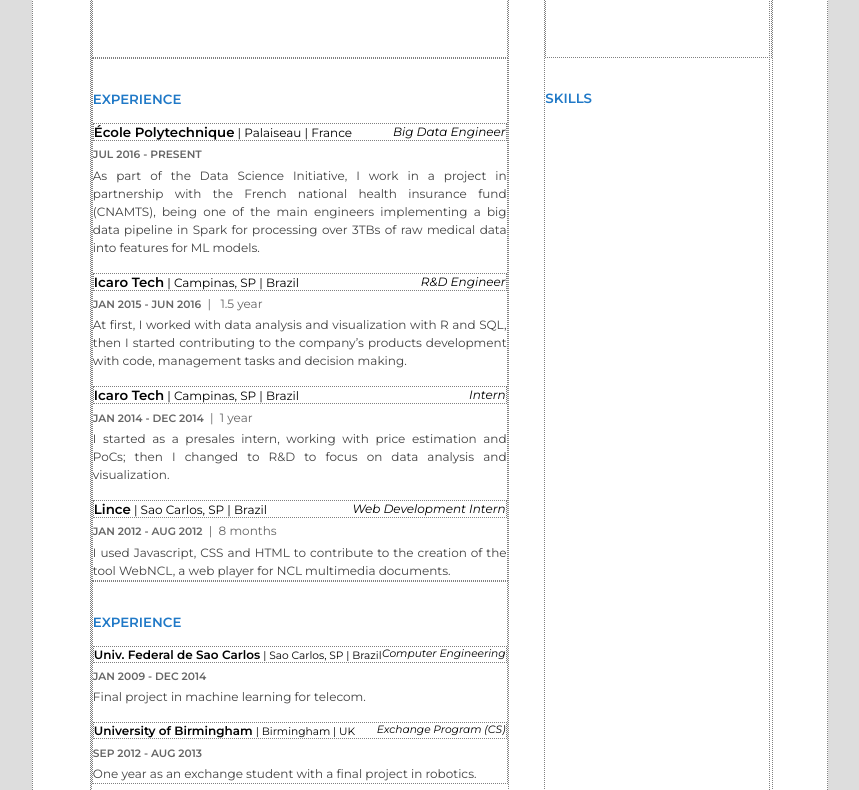
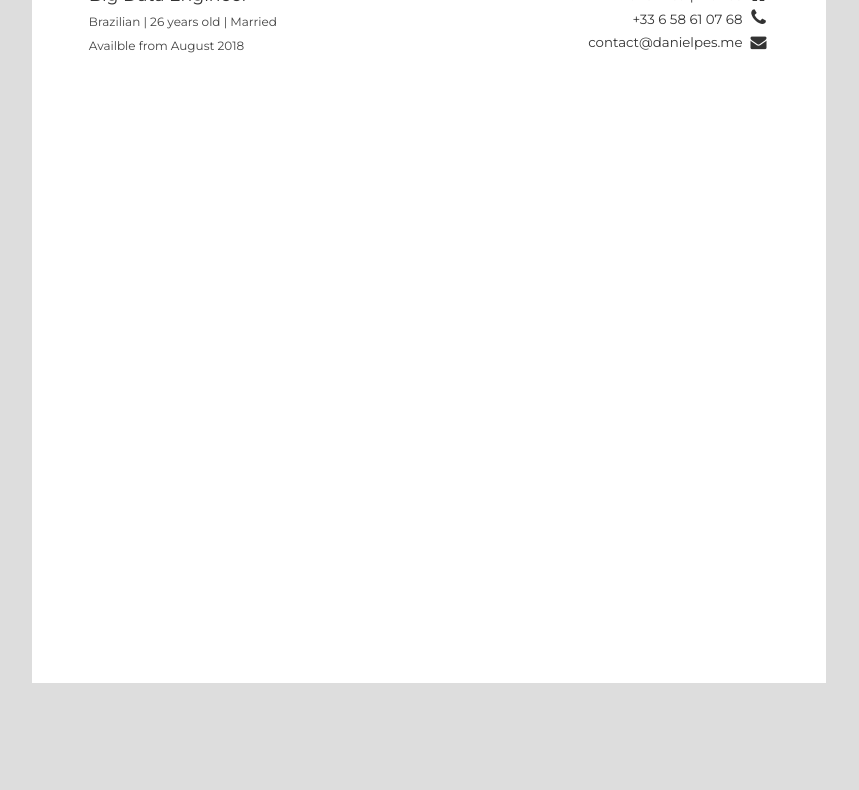
Before and after one commit to danielpes/resume, a plain HTML site: page index.html in a window 1280 px wide. Shown: the part 117-907 px from the top of the page, without its empty margins (211-1070 px from the left). After the commit the page ends 800 px from the top, so only its background shows below. Drawn offline with Linux system fonts and the light colour scheme.

Commit message:
New version with css3 grid

```diff
--- a/index.html
+++ b/index.html
@@ -1,100 +1,92 @@
 <!DOCTYPE html>
 <html lang="en">
 <head>
-<link>
     <meta charset="UTF-8">
+    <title>Test</title>
+    <link rel='stylesheet' href='stylesheets/bootstrap.min.css'>
+    <link href="https://fonts.googleapis.com/css?family=Merriweather:700|Montserrat:400,400i,500,600" rel="stylesheet">
+    <link rel='stylesheet' href='font-awesome/css/font-awesome.min.css'>
     <link rel='stylesheet' href='stylesheets/style.css'>
-    <!--<link rel='stylesheet' href='stylesheets/fonts.css'>-->
-    <link href="https://fonts.googleapis.com/css?family=Merriweather:700|Montserrat:400,400i,500,600" rel="stylesheet">
-    <title>Title</title>
+    <script type="text/javascript">
+        function doPrint(){
+            window.print();
+        }
+
+        function toggleBorders(){
+            var divs = document.getElementsByTagName("div");
+            for (var i = 0; i < divs.length; i++) {
+                var curBorderWidth = divs[i].style.borderWidth;
+                if (curBorderWidth === "1px") divs[i].style.borderWidth = "0px";
+                else divs[i].style.borderWidth = "1px";
+            }
+        }
+    </script>
 </head>
 <body>
+
 <div id="page">
-        <div id="main">
-            <div id="left-col">
-                <div class="col-header">
-                    <span class="title">Daniel de Paula</span>
+    <button class="noprint" onclick="toggleBorders()">toggle</button>
+    <div id="content">
+        <div id="header">
+            <div id="title">
+                <span>Daniel de Paula</span><br/>
             </div>
-                <div id="experience" class="section">
-                    <span class="stitle">Experience</span><br/>
+            <div id="buttons" style="float: right">
+                <button class="noprint btn btn-default" onclick="doPrint()"><i class="fa fa-print"></i></button>
+                <a class="noprint btn btn-default" href="CV_DanielDePaula.pdf" download="CV.pdf"><i class="fa fa-file-pdf-o" style="font-size: 10pt"></i></a><br/>
+            </div>
+            <div id="me">
+                <span id="stitle">Big Data Engineer</span>
+                <span class="info">Brazilian | 26 years old | Married</span>
+                <span class="info">Availble from August 2018</span>
+            </div>
+            <div id="contact" class="has-icons">
+                <span>Paris Area | France</span>
+                <i class="fa fa-home" style="font-size: 14pt"></i>
+                <span>+33 6 58 61 07 68</span>
+                <i class="fa fa-phone" style="font-size: 14pt"></i>
+                <span>contact@danielpes.me</span>
+                <i class="fa fa-envelope" style="font-size: 12pt"></i>
+            </div>
+        </div>
+        <div id="left-col" class="main-col">
+            <div id="xp">
 
-                    <div class="job">
-                        <span class="inst">École Polytechnique</span>
-                        <span class="loc"> | Palaiseau | France</span>
-                        <span class="role">Big Data Engineer</span>
-                    </div>
-                    <span class="date">Jul 2016 - Present</span>
-                    <p>
-                        As part of the Data Science Initiative, I work in a project in partnership with the French national
-                        health insurance fund (CNAMTS), being one of the main engineers implementing a big data pipeline in
-                        Spark for processing over 3TBs of raw medical data into features for ML models.
-                    </p>
-
-                    <div class="job">
-                        <span class="inst">Icaro Tech</span>
-                        <span class="loc"> | Campinas, SP | Brazil</span>
-                        <span class="role">R&D Engineer</span>
-                    </div>
-                    <span class="date">JAN 2015 - JUN 2016</span><span class ="dur">&nbsp&nbsp|&nbsp&nbsp 1.5 year</span>
-                    <p>
-                        At first, I worked with data analysis and visualization with R and SQL, then I started contributing
-                        to the company’s products development with code, management tasks and decision making.
-                    </p>
-
-                    <div class="job">
-                        <span class="inst">Icaro Tech</span>
-                        <span class="loc"> | Campinas, SP | Brazil</span>
-                        <span class="role">Intern</span>
-                    </div>
-                    <span class="date">JAN 2014 - DEC 2014</span><span class ="dur">&nbsp&nbsp|&nbsp&nbsp1 year</span>
-                    <p>
-                        I started as a presales intern, working with price estimation and PoCs; then I changed to R&D to
-                        focus on data analysis and visualization.
-                    </p>
-
-                    <div class="job">
-                        <span class="inst">Lince</span>
-                        <span class="loc"> | Sao Carlos, SP | Brazil</span>
-                        <span class="role">Web Development Intern</span>
-                    </div>
-                    <span class="date">JAN 2012 - AUG 2012</span><span class ="dur">&nbsp&nbsp|&nbsp&nbsp8 months</span>
-                    <p>
-                        I used Javascript, CSS and HTML to contribute to the creation of the tool WebNCL, a web player for
-                        NCL multimedia documents.
-                    </p>
             </div>
 
-                <div id="s2">
-                    <span class="stitle">Experience</span><br/>
+            <div id="edu">
 
-                    <div class="edu">
-                        <span class="inst">Univ. Federal de Sao Carlos</span>
-                        <span class="loc"> | Sao Carlos, SP | Brazil</span>
-                        <span class="role">Computer Engineering</span>
             </div>
-                    <span class="date">Jan 2009 - Dec 2014</span>
-                    <p>
-                        Final project in machine learning for telecom.
-                    </p>
 
-                    <div class="edu">
-                        <span class="inst">University of Birmingham</span>
-                        <span class="loc"> | Birmingham | UK</span>
-                        <span class="role">Exchange Program (CS)</span>
+            <div id="prj">
+
             </div>
-                    <span class="date">Sep 2012 - Aug 2013</span>
-                    <p>
-                        One year as an exchange student with a final project in robotics.
-                    </p>
+
+            <div id="hob">
+
+            </div>
+        </div>
+
+        <div id="right-col" class="main-col">
+            <div id="skills">
+
+            </div>
+            <div id="langs">
+
+            </div>
+            <div id="links">
+
+            </div>
+            <div id="acc">
+
+            </div>
+            <div id="rec">
+
+            </div>
+        </div>
     </div>
 
 </div>
-            <div id="right-col">
-                <div class="col-header"></div>
-                <span class="stitle">Skills</span><br/>
-            </div>
-        </div>
-    <div class="clear"></div>
-</div>
+
 </body>
 </html>
--- a/stylesheets/fonts.css
+++ /dev/null
@@ -1,42 +0,0 @@
-@font-face {
-    font-family: 'Merriweather';
-    font-style: normal;
-    font-weight: 700;
-    src: url(/fonts/Merriweather-700.ttf) format('ttf');
-    unicode-range: U+0000-00FF, U+0131, U+0152-0153, U+02C6, U+02DA, U+02DC, U+2000-206F, U+2074, U+20AC, U+2212, U+2215;
-}
-@font-face {
-    font-family: 'Merriweather';
-    font-style: normal;
-    font-weight: 700;
-    src: url(https://fonts.gstatic.com/s/merriweather/v17/ZvcMqxEwPfh2qDWBPxn6nuIaMZP5eRGvEWe_CNIU_oY.woff2) format('ttf');
-    unicode-range: U+0100-024F, U+1E00-1EFF, U+20A0-20AB, U+20AD-20CF, U+2C60-2C7F, U+A720-A7FF;
-}
-@font-face {
-    font-family: 'Montserrat';
-    font-style: italic;
-    font-weight: 400;
-    src: url(/fonts/Montserrat-italic.ttf) format('tff');
-    unicode-range: U+0000-00FF, U+0131, U+0152-0153, U+02C6, U+02DA, U+02DC, U+2000-206F, U+2074, U+20AC, U+2212, U+2215;
-}
-@font-face {
-    font-family: 'Montserrat';
-    font-style: normal;
-    font-weight: 400;
-    src: url(/fonts/Montserrat-regular.ttf) format('tff');
-    unicode-range: U+0000-00FF, U+0131, U+0152-0153, U+02C6, U+02DA, U+02DC, U+2000-206F, U+2074, U+20AC, U+2212, U+2215;
-}
-@font-face {
-    font-family: 'Montserrat';
-    font-style: normal;
-    font-weight: 500;
-    src: url(/fonts/Montserrat-500.ttf) format('tff');
-    unicode-range: U+0000-00FF, U+0131, U+0152-0153, U+02C6, U+02DA, U+02DC, U+2000-206F, U+2074, U+20AC, U+2212, U+2215;
-}
-@font-face {
-    font-family: 'Montserrat';
-    font-style: normal;
-    font-weight: 600;
-    src: url(/fonts/Montserrat-600.ttf) format('tff');
-    unicode-range: U+0000-00FF, U+0131, U+0152-0153, U+02C6, U+02DA, U+02DC, U+2000-206F, U+2074, U+20AC, U+2212, U+2215;
-}
--- a/stylesheets/style.css
+++ b/stylesheets/style.css
@@ -5,116 +5,109 @@
     --c-gray: #666666;
     --c-section: #2079c7;
     --base-font-size: 9pt;
-    --debug-border: 1px dotted gray;
+    --debug-border: 0px dotted gray;
 }
 
 @page {
     size: A4;
     margin: 0;
 }
+
+@media print {
+    /* style sheet for print goes here */
+    .noprint {
+        visibility: hidden;
+    }
+}
+
 body {
     background-color: #ddd;
-    font: normal var(--base-font-size) 'Montserrat', sans-serif;
+    font: 400 var(--base-font-size) 'Montserrat', sans-serif;
     margin: 0;
     padding: 0;
 }
-h1 {
-    margin: 0;
-    padding: 0;
+
+div {
+    box-sizing: border-box;
+    border: var(--debug-border)
 }
+
 #page {
+    width: 21cm;
+    height: 100vh;
+    min-height: 21cm;
     background-color: white;
-    left: calc(50% - 21cm/2);
-    width: 21cm;
-    height: 297mm;
+    margin: auto;
     border: var(--debug-border);
     position: relative;
 }
-div {
-    border: var(--debug-border);
-}
-#main {
-    margin: 1.5cm;
-    position: relative;
-    height: calc(100% - 2*1.5cm);
-}
-#left-col {
+
+#content {
     position: absolute;
-    height: 100%;
-    width: 11cm;
-    float: left;
-}
-#right-col {
-    position: absolute;
-    height: 100%;
-    margin-left: 12cm;
-    width: 6cm;
-    /* Change this to whatever the width of your left column is*/
-}
-.clear {
-    clear: both;
-}
-span {
-    display: inline-block;
-}
-p {
-    color: var(--c-darkgray);
-    line-height: 1.5em;
-    text-align: justify;
-    text-justify: inter-word;
-    margin: 0;
-    padding: 0;
-}
-.col-header {
-    height: 3cm;
-}
-.title {
-    font: 700 24pt "Merriweather", serif;
-}
-.stitle {
-    color: var(--c-section);
-    margin-top: 24pt;
-    margin-bottom: 0;
-    font-weight: 600;
-    font-size: 10pt;
-    text-transform: uppercase;
-}
-.job, .edu {
-    margin-bottom: 4pt;
-    margin-top: 12pt;
-}
-.inst {
-    font-weight: 600;
-    font-size: calc(var(--base-font-size) + 1pt);
-}
-.loc {
-    font-weight: 400;
-    font-size: calc(var(--base-font-size) + 0pt);
-}
-.role {
-    font-style: italic;
-    float: right;
-    font-weight: 400;
-    font-size: calc(var(--base-font-size) + 0pt);
-}
-.date {
-    margin-bottom: 4pt;
-    font-weight: 600;
-    font-size: calc(var(--base-font-size) - 1pt);
-    text-transform: uppercase;
-    color: var(--c-gray);
-}
-.dur {
-    margin-bottom: 4pt;
-    font-size: calc(var(--base-font-size) - 0pt);
-    font-weight: 400;
-    color: var(--c-gray);
+    top: 1.5cm;
+    right: 1.5cm;
+    bottom: 1.5cm;
+    left: 1.5cm;
+
+    display: grid;
+    grid-column-gap: 1cm;
+    grid-row-gap: 3%;
+    grid-template-rows: 3cm auto;
+    grid-template-columns: 60% auto;
 }
 
-#s2 .inst {
-    font-size: calc(var(--base-font-size) + 0pt);
+#header {
+    display: grid;
+    grid-column-gap: inherit;
+    grid-column: 1 / 3;
+    grid-template-columns: inherit;
+
 }
 
-#s2 .loc, #s2 .role {
-    font-size: calc(var(--base-font-size) - 1pt);
+#me, #contact {
+    display: grid;
+    align-content: space-between;
+
 }
+
+#me > .info {
+    font-size: 9pt;
+    color: var(--c-darkgray);
+}
+
+#title {
+    font: bold 24pt "Merriweather", serif;
+}
+
+#stitle {
+    font-size: 13pt;
+}
+
+#contact {
+    font-size: 10pt;
+    display: grid;
+    align-items: center;
+    justify-items: end;
+    grid-column-gap: 4pt;
+    grid-template-rows: 16pt 16pt 16pt;
+    grid-template-columns: auto 16pt;
+}
+
+#buttons {
+    justify-self: end;
+    /*align-self: center;*/
+}
+
+.btn {
+    width: 40px;
+}
+
+.main-col {
+    display: grid;
+    grid-template-rows: auto;
+    grid-row-gap: 3%;
+}
+
+.fa {
+    justify-self: center;
+}
--- a/stylesheets/style2.css
+++ /dev/null
@@ -1,100 +0,0 @@
-:root {
-    --c-darkest: #000;
-    --c-dark: #353535;
-    --c-darkgray: #434343;
-    --c-gray: #666666;
-    --c-section: #2079c7;
-    --base-font-size: 9pt;
-    --debug-border: 0px dotted gray;
-}
-
-@page {
-    size: A4;
-    margin: 0;
-}
-
-body {
-    background-color: #ddd;
-    font: normal var(--base-font-size) 'Montserrat', sans-serif;
-    margin: 0;
-    padding: 0;
-}
-
-div {
-    box-sizing: border-box;
-    border: var(--debug-border)
-}
-
-#page {
-    width: 21cm;
-    height: 100vh;
-    min-height: 21cm;
-    background-color: white;
-    margin: auto;
-    border: var(--debug-border);
-    position: relative;
-}
-
-#content {
-    position: absolute;
-    top: 1.5cm;
-    right: 1.5cm;
-    bottom: 1.5cm;
-    left: 1.5cm;
-
-    display: grid;
-    grid-column-gap: 1cm;
-    grid-row-gap: 3%;
-    grid-template-rows: 3cm auto;
-    grid-template-columns: 60% auto;
-}
-
-#header {
-    display: grid;
-    grid-column-gap: 1cm;
-    grid-template-columns: 60% auto;
-    grid-template-rows: auto;
-}
-
-#me, #contact {
-    align-self: end;
-}
-
-#me > .info {
-    font-size: 9pt;
-    color: var(--c-darkgray);
-}
-
-#title {
-    font: bold 24pt "Merriweather", serif;
-}
-
-#stitle {
-    font-size: 13pt;
-}
-
-#contact {
-    font-size: 10pt;
-}
-
-#contact > .fa {
-    margin-right: 3mm;
-}
-
-.main-col {
-    display: grid;
-    grid-template-rows: auto;
-    grid-row-gap: 3%;
-}
-
-.has-icons {
-    align-items: end;
-    display: grid;
-    grid-template-rows: 16pt 16pt 16pt;
-    grid-column-gap: 4pt;
-    grid-template-columns: 16pt auto;
-}
-
-.icon {
-    justify-self: center;
-}
```
Also changed, not shown: index2.html (deleted, +0 -66 lines), fonts/Merriweather-700.ttf (deleted), fonts/Montserrat-500.ttf (deleted), fonts/Montserrat-600.ttf (deleted), fonts/Montserrat-italic.ttf (deleted), fonts/Montserrat-regular.ttf (deleted), stylesheets/bootstrap.min.css (added), 2 other files. Lines whose indentation alone changed are shown as unchanged.
